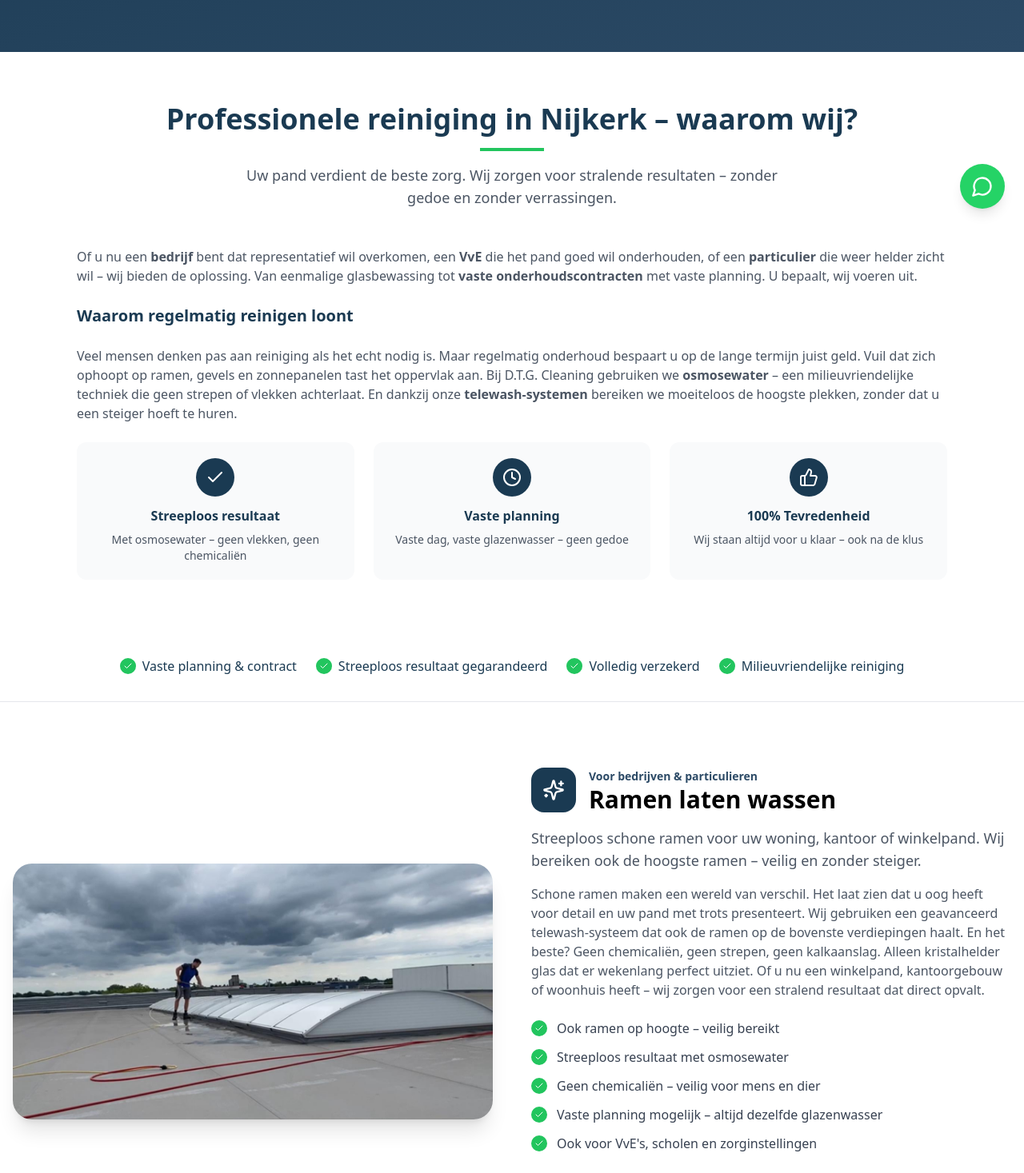
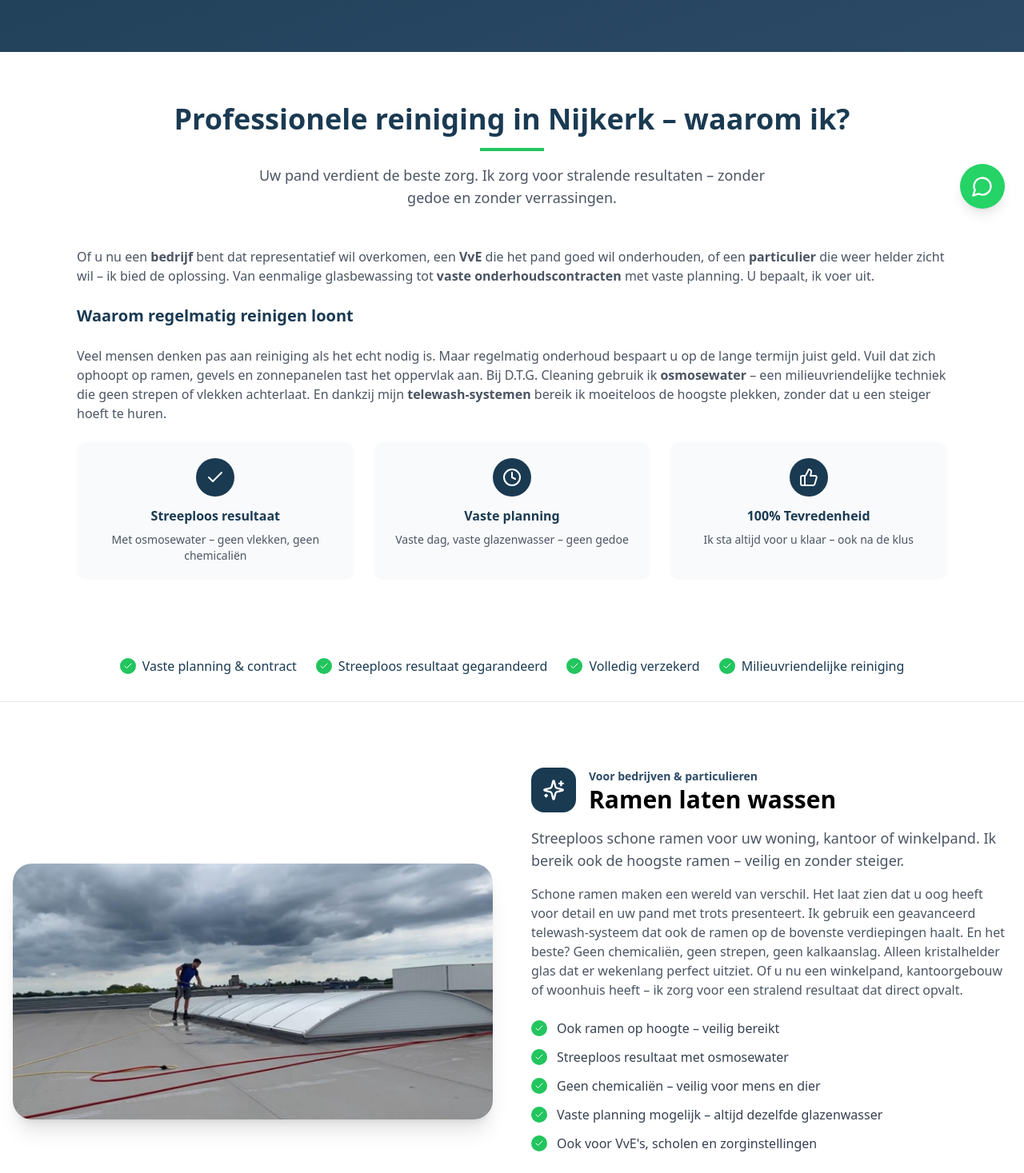
Before and after one commit to Maximustopdeals/dtgcleaning, a Next.js app: page /schoonmaakdiensten in a window 1280 px wide. Shown: the part 443-1910 px from the top of the page at 80% size. Built offline with nearby package versions, Linux system fonts and the light colour scheme.

Commit message:
Change descriptions to use first-person perspective
Updated text to reflect a personal touch in the descriptions, changing 'wij' to 'ik' for a more direct communication style.

```diff
--- a/app/schoonmaakdiensten/page.tsx
+++ b/app/schoonmaakdiensten/page.tsx
@@ -86,9 +86,9 @@ const diensten = [
     title: "Ramen laten wassen",
     subtitle: "Voor bedrijven & particulieren",
     description:
-      "Streeploos schone ramen voor uw woning, kantoor of winkelpand. Wij bereiken ook de hoogste ramen – veilig en zonder steiger.",
+      "Streeploos schone ramen voor uw woning, kantoor of winkelpand. Ik bereik ook de hoogste ramen – veilig en zonder steiger.",
     extendedDescription:
-      "Schone ramen maken een wereld van verschil. Het laat zien dat u oog heeft voor detail en uw pand met trots presenteert. Wij gebruiken een geavanceerd telewash-systeem dat ook de ramen op de bovenste verdiepingen haalt. En het beste? Geen chemicaliën, geen strepen, geen kalkaanslag. Alleen kristalhelder glas dat er wekenlang perfect uitziet. Of u nu een winkelpand, kantoorgebouw of woonhuis heeft – wij zorgen voor een stralend resultaat dat direct opvalt.",
+      "Schone ramen maken een wereld van verschil. Het laat zien dat u oog heeft voor detail en uw pand met trots presenteert. Ik gebruik een geavanceerd telewash-systeem dat ook de ramen op de bovenste verdiepingen haalt. En het beste? Geen chemicaliën, geen strepen, geen kalkaanslag. Alleen kristalhelder glas dat er wekenlang perfect uitziet. Of u nu een winkelpand, kantoorgebouw of woonhuis heeft – ik zorg voor een stralend resultaat dat direct opvalt.",
     features: [
       "Ook ramen op hoogte – veilig bereikt",
       "Streeploos resultaat met osmosewater",
@@ -103,9 +103,9 @@ const diensten = [
     title: "Gevel reinigen",
     subtitle: "Voor elk pandtype",
     description:
-      "Uw gevel is het visitekaartje van uw pand. Wij verwijderen algen, mos, vuil en graffiti – uw pand ziet er weer als nieuw uit.",
+      "Uw gevel is het visitekaartje van uw pand. Ik verwijder algen, mos, vuil en graffiti – uw pand ziet er weer als nieuw uit.",
     extendedDescription:
-      "Een schone gevel doet meer dan u denkt. Het trekt klanten aan, verhoogt de waarde van uw pand en voorkomt dat vuil zich blijft ophopen. Na verloop van tijd verzamelen algen, mos en vuil zich op uw gevel – niet alleen lelijk, maar ook schadelijk voor het materiaal. Wij gebruiken de juiste techniek voor elk type gevel: zacht voor kwetsbare oppervlakken, krachtig voor harde materialen. Het resultaat? Een gevel die er weer uitziet als de dag dat hij werd opgeleverd. En met ons onderhoudscontract blijft hij ook zo.",
+      "Een schone gevel doet meer dan u denkt. Het trekt klanten aan, verhoogt de waarde van uw pand en voorkomt dat vuil zich blijft ophopen. Na verloop van tijd verzamelen algen, mos en vuil zich op uw gevel – niet alleen lelijk, maar ook schadelijk voor het materiaal. Ik gebruik de juiste techniek voor elk type gevel: zacht voor kwetsbare oppervlakken, krachtig voor harde materialen. Het resultaat? Een gevel die er weer uitziet als de dag dat hij werd opgeleverd. En met mijn onderhoudscontract blijft hij ook zo.",
     features: [
       "Algen, mos en vuil grondig verwijderd",
       "Graffiti vrij – ook lastige vlekken",
@@ -120,9 +120,9 @@ const diensten = [
     title: "Zonnepanelen reinigen",
     subtitle: "Voor maximaal rendement",
     description:
-      "Wist u dat vuile zonnepanelen tot 20% minder opleveren? Wij maken ze weer schoon, zodat u weer optimaal profiteert van uw investering.",
+      "Wist u dat vuile zonnepanelen tot 20% minder opleveren? Ik maak ze weer schoon, zodat u weer optimaal profiteert van uw investering.",
     extendedDescription:
-      "U heeft geïnvesteerd in zonnepanelen om te besparen op uw energierekening. Maar wanneer vuil, vogelpoep, bladeren en pollen zich ophopen, daalt de opbrengst. Soms wel met 20%. Dat is geld dat u misloopt. Wij reinigen uw zonnepanelen grondig met osmosewater en zachte borstels – zonder krassen of beschadigingen. U ziet het verschil direct op uw energierekening. Bovendien verlengt regelmatig onderhoud de levensduur van uw panelen. Een kleine investering met een groot rendement.",
+      "U heeft geïnvesteerd in zonnepanelen om te besparen op uw energierekening. Maar wanneer vuil, vogelpoep, bladeren en pollen zich ophopen, daalt de opbrengst. Soms wel met 20%. Dat is geld dat u misloopt. Ik reinig uw zonnepanelen grondig met osmosewater en zachte borstels – zonder krassen of beschadigingen. U ziet het verschil direct op uw energierekening. Bovendien verlengt regelmatig onderhoud de levensduur van uw panelen. Een kleine investering met een groot rendement.",
     features: [
       "Tot 20% hogere energieopbrengst",
       "Veilige reiniging – geen schade",
@@ -137,9 +137,9 @@ const diensten = [
     title: "Dakgoot reinigen",
     subtitle: "Voorkom waterschade",
     description:
-      "Verstopte dakgoten zijn een van de grootste oorzaken van waterschade. Wij maken ze schoon en voorkomen dure reparaties.",
+      "Verstopte dakgoten zijn een van de grootste oorzaken van waterschade. Ik maak ze schoon en voorkom dure reparaties.",
     extendedDescription:
-      "Water dat niet kan wegstromen, zoekt altijd een weg naar binnen. Verstopte dakgoten leiden tot lekkages, vochtplekken, schimmel en zelfs funderingsschade. De kosten van herstel kunnen oplopen tot duizenden euro's. Regelmatig onderhoud is daarom geen luxe, maar een noodzaak. Wij verwijderen bladeren, mos en ander vuil uit uw dakgoten en controleren meteen de staat van uw afvoeren. Kleine problemen lossen we direct op of we adviseren u over de volgende stap. Zo beschermt u uw pand tegen kostbare waterschade.",
+      "Water dat niet kan wegstromen, zoekt altijd een weg naar binnen. Verstopte dakgoten leiden tot lekkages, vochtplekken, schimmel en zelfs funderingsschade. De kosten van herstel kunnen oplopen tot duizenden euro's. Regelmatig onderhoud is daarom geen luxe, maar een noodzaak. Ik verwijder bladeren, mos en ander vuil uit uw dakgoten en controleer meteen de staat van uw afvoeren. Kleine problemen los ik direct op of ik adviseer u over de volgende stap. Zo beschermt u uw pand tegen kostbare waterschade.",
     features: [
       "Verstoppingen voorkomen – droog en veilig",
       "Beschermt tegen lekkages en vochtschade",
@@ -179,11 +179,11 @@ export default function SchoonmaakdienstenPage() {
         <div className="max-w-6xl mx-auto px-4 sm:px-6 lg:px-8">
           <div className="text-center mb-12">
             <h2 className="text-3xl sm:text-4xl font-bold text-[#1a3a52] mb-4">
-              Professionele reiniging in Nijkerk – waarom wij?
+              Professionele reiniging in Nijkerk – waarom ik?
             </h2>
             <div className="w-20 h-1 bg-green-500 mx-auto"></div>
             <p className="text-lg text-gray-600 max-w-2xl mx-auto mt-4">
-              Uw pand verdient de beste zorg. Wij zorgen voor stralende
+              Uw pand verdient de beste zorg. Ik zorg voor stralende
               resultaten – zonder gedoe en zonder verrassingen.
             </p>
           </div>
@@ -193,9 +193,9 @@ export default function SchoonmaakdienstenPage() {
               Of u nu een <strong>bedrijf</strong> bent dat representatief wil
               overkomen, een <strong>VvE</strong> die het pand goed wil
               onderhouden, of een <strong>particulier</strong> die weer helder
-              zicht wil – wij bieden de oplossing. Van eenmalige glasbewassing
+              zicht wil – ik bied de oplossing. Van eenmalige glasbewassing
               tot <strong>vaste onderhoudscontracten</strong> met vaste
-              planning. U bepaalt, wij voeren uit.
+              planning. U bepaalt, ik voer uit.
             </p>
 
             <h3 className="text-xl font-semibold text-[#1a3a52] mt-8">
@@ -205,10 +205,10 @@ export default function SchoonmaakdienstenPage() {
               Veel mensen denken pas aan reiniging als het echt nodig is. Maar
               regelmatig onderhoud bespaart u op de lange termijn juist geld.
               Vuil dat zich ophoopt op ramen, gevels en zonnepanelen tast het
-              oppervlak aan. Bij D.T.G. Cleaning gebruiken we{" "}
+              oppervlak aan. Bij D.T.G. Cleaning gebruik ik{" "}
               <strong>osmosewater</strong> – een milieuvriendelijke techniek die
-              geen strepen of vlekken achterlaat. En dankzij onze{" "}
-              <strong>telewash-systemen</strong> bereiken we moeiteloos de
+              geen strepen of vlekken achterlaat. En dankzij mijn{" "}
+              <strong>telewash-systemen</strong> bereik ik moeiteloos de
               hoogste plekken, zonder dat u een steiger hoeft te huren.
             </p>
 
@@ -243,7 +243,7 @@ export default function SchoonmaakdienstenPage() {
                   100% Tevredenheid
                 </h4>
                 <p className="text-gray-600 text-sm">
-                  Wij staan altijd voor u klaar – ook na de klus
+                  Ik sta altijd voor u klaar – ook na de klus
                 </p>
               </div>
             </div>
@@ -388,7 +388,7 @@ export default function SchoonmaakdienstenPage() {
             </span>
             <h2 className="text-3xl sm:text-4xl lg:text-5xl font-bold mb-4">
               Waarom bedrijven en particulieren <br />
-              voor ons kiezen
+              voor mij kiezen
             </h2>
             <p className="text-lg text-gray-600 max-w-3xl mx-auto">
               D.T.G. Cleaning is hét schoonmaakbedrijf in Nijkerk en omgeving
@@ -420,7 +420,7 @@ export default function SchoonmaakdienstenPage() {
                 Ook de hoogste ramen – veilig bereikt
               </h3>
               <p className="text-gray-600 mb-4">
-                Geen steiger of hoogwerker nodig. Ons telewash-systeem bereikt
+                Geen steiger of hoogwerker nodig. Mijn telewash-systeem bereikt
                 tot 13,5 meter hoogte – snel, veilig en zonder overlast.
               </p>
               <GreenCheckLabel label="Zakelijk" />
@@ -449,7 +449,7 @@ export default function SchoonmaakdienstenPage() {
               </h3>
               <p className="text-gray-600 mb-4">
                 Mocht er onverhoopt iets gebeuren, dan staat u niet voor de
-                kosten. Uw pand is bij ons in veilige handen.
+                kosten. Uw pand is bij mij in veilige handen.
               </p>
               <GreenCheckLabel label="Zakelijk" />
             </div>
@@ -462,7 +462,7 @@ export default function SchoonmaakdienstenPage() {
                 Flexibel en betaalbaar – ook voor thuis
               </h3>
               <p className="text-gray-600 mb-4">
-                Geen gedoe met ingewikkelde contracten. Wij plannen op uw
+                Geen gedoe met ingewikkelde contracten. Ik plan op uw
                 gewenste dag en tijd – ook voor particulieren.
               </p>
               <GreenCheckLabel label="Ook voor particulieren" />
```
